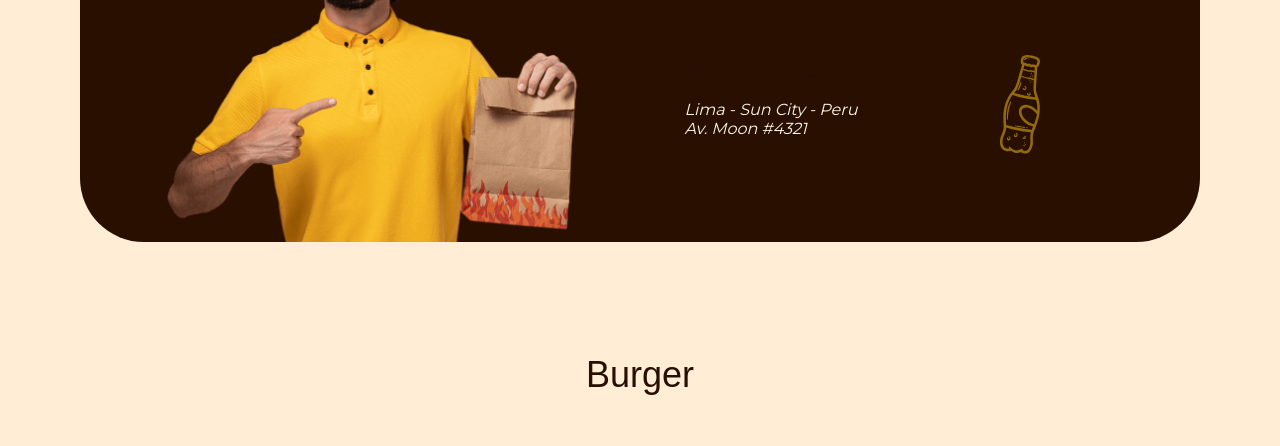
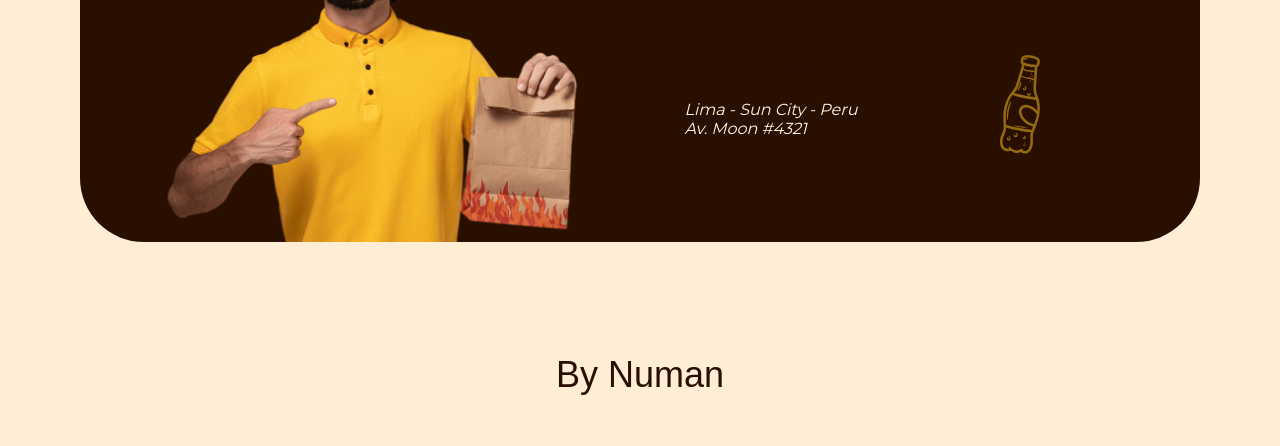
Before and after one commit to whynuman/whyburger, a plain HTML site: page index.html in a window 1280 px wide. Shown: the part 3740-4186 px from the top of the page. Drawn offline with nearby package versions, Linux system fonts and the light colour scheme; a web font is replaced by a local one.

Commit message:
Update index.html

```diff
--- a/index.html
+++ b/index.html
@@ -16,7 +16,7 @@
     <!--=============== CSS ===============-->
     <link rel="stylesheet" href="style.css" />
 
-    <title>Why Burger-whynuman </title>
+    <title>Burger Page by Numan </title>
   </head>
   <body>
     <!--==================== HEADER ====================-->
@@ -329,7 +329,7 @@
     <!--==================== FOOTER ====================-->
     <footer class="footer">
       <div class="footer-container container grid">
-         <a href="#" class="footer-logo">Burger</a>
+         <a href="#" class="footer-logo">By Numan</a>
 
          <div class="footer-content grid">
             <a href="#" class="footer-link">Terms & Agreements</a>
```
